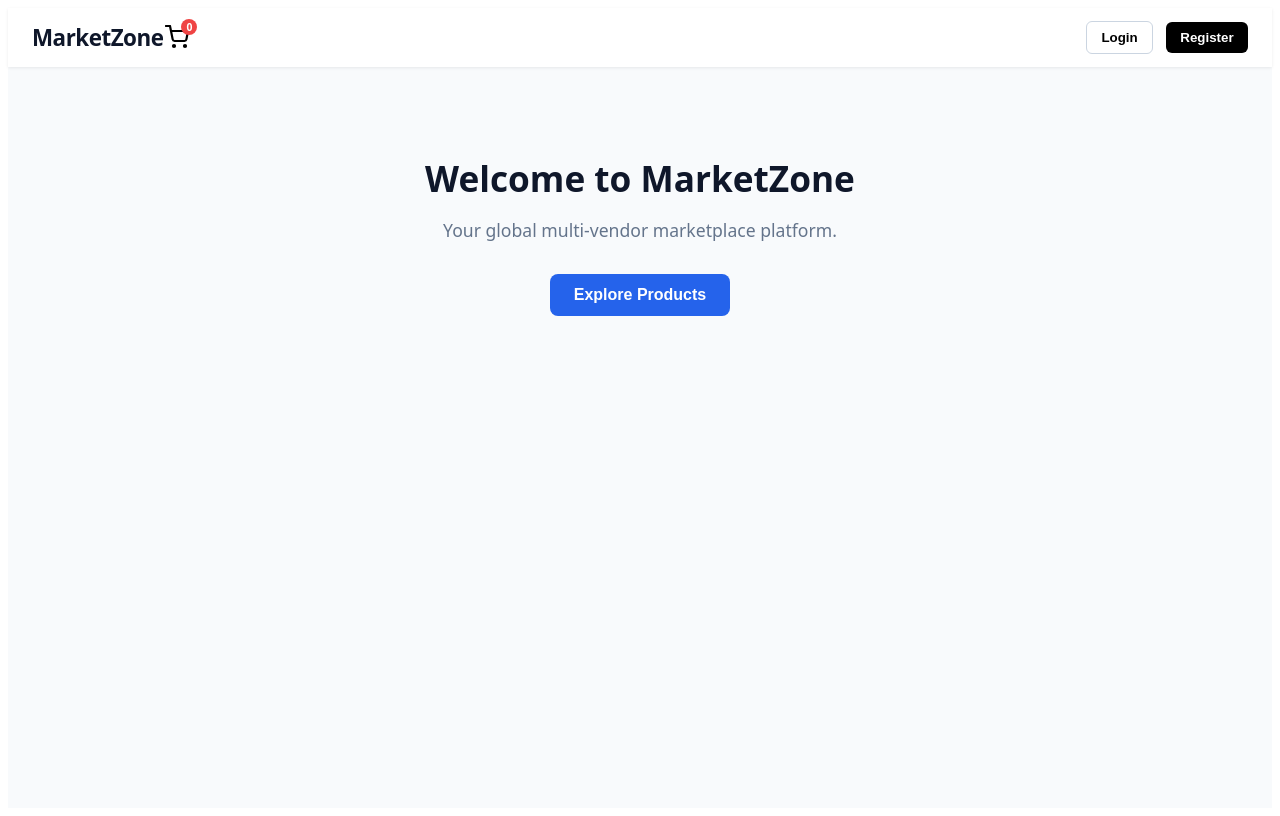
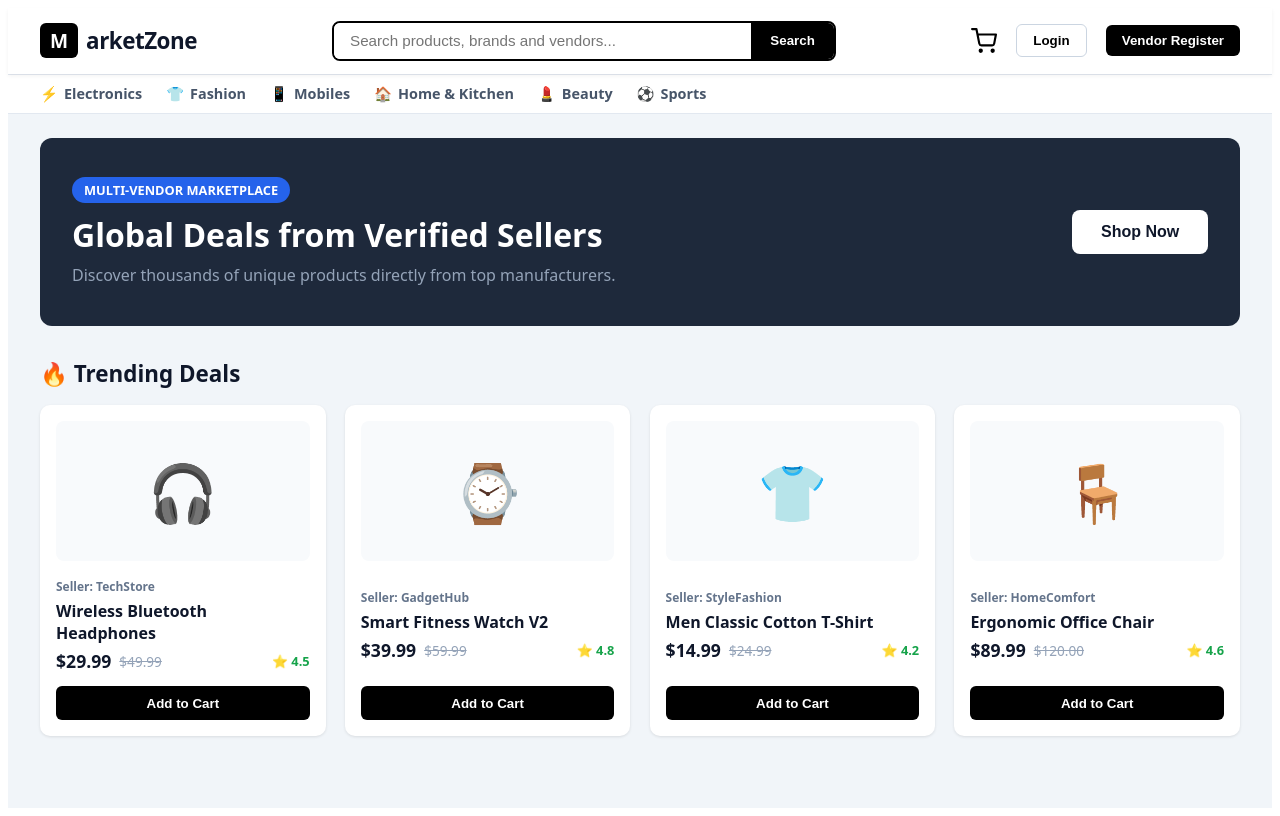
Before and after one commit to pateljabir786/MarketZone-Core, a Next.js app: page / in a window 1280 px wide. Built offline with nearby package versions, Linux system fonts and the light colour scheme.

Commit message:
Implement product categories and cart feature
Added cart functionality and product display with categories.

```diff
--- a/app/page.js
+++ b/app/page.js
@@ -1,44 +1,151 @@
+'use client';
+import { useState } from 'react';
+
 export default function Home() {
+  const [cartCount, setCartCount] = useState(0);
+
+  const categories = [
+    { name: 'Electronics', icon: '⚡' },
+    { name: 'Fashion', icon: '👕' },
+    { name: 'Mobiles', icon: '📱' },
+    { name: 'Home & Kitchen', icon: '🏠' },
+    { name: 'Beauty', icon: '💄' },
+    { name: 'Sports', icon: '⚽' },
+  ];
+
+  const products = [
+    { id: 1, title: 'Wireless Bluetooth Headphones', price: '$29.99', oldPrice: '$49.99', rating: '4.5', vendor: 'TechStore', image: '🎧' },
+    { id: 2, title: 'Smart Fitness Watch V2', price: '$39.99', oldPrice: '$59.99', rating: '4.8', vendor: 'GadgetHub', image: '⌚' },
+    { id: 3, title: 'Men Classic Cotton T-Shirt', price: '$14.99', oldPrice: '$24.99', rating: '4.2', vendor: 'StyleFashion', image: '👕' },
+    { id: 4, title: 'Ergonomic Office Chair', price: '$89.99', oldPrice: '$120.00', rating: '4.6', vendor: 'HomeComfort', image: '🪑' },
+  ];
+
+  const addToCart = () => {
+    setCartCount(cartCount + 1);
+  };
+
   return (
-    <div style={{ fontFamily: 'system-ui, sans-serif', minHeight: '100vh', backgroundColor: '#f8fafc', margin: 0 }}>
-      {/* Header / Navigation Bar */}
-      <nav style={{ display: 'flex', justifyContent: 'space-between', alignItems: 'center', padding: '0.8rem 1.5rem', backgroundColor: '#ffffff', boxShadow: '0 1px 3px rgba(0,0,0,0.08)' }}>
+    <div style={{ fontFamily: 'system-ui, sans-serif', minHeight: '100vh', backgroundColor: '#f1f5f9', margin: 0, color: '#0f172a' }}>
 
-        {/* Brand Logo with Integrated Cart Style */}
-        <div style={{ display: 'flex', alignItems: 'center', cursor: 'pointer' }}>
-          <span style={{ fontSize: '1.4rem', fontWeight: '900', color: '#0f172a', letterSpacing: '-0.5px' }}>
-            MarketZone
+      {/* 1. TOP HEADER & NAVBAR */}
+      <header style={{ backgroundColor: '#ffffff', boxShadow: '0 2px 4px rgba(0,0,0,0.05)', position: 'sticky', top: 0, zIndex: 50 }}>
+        <div style={{ maxWidth: '1200px', margin: '0 auto', padding: '0.8rem 1rem', display: 'flex', alignItems: 'center', justifyContent: 'space-between', gap: '1rem' }}>
+
+          {/* Logo with M Square Style */}
+          <div style={{ display: 'flex', alignItems: 'center', gap: '8px', cursor: 'pointer' }}>
+            <div style={{ backgroundColor: '#000000', color: '#ffffff', fontWeight: '900', fontSize: '1.2rem', padding: '4px 10px', borderRadius: '6px' }}>
+              M
+            </div>
+            <span style={{ fontSize: '1.4rem', fontWeight: '800', letterSpacing: '-0.5px' }}>
+              arketZone
             </span>
+          </div>
 
-          {/* Cart Icon Integrated with Logo */}
-          <div style={{ position: 'relative', display: 'inline-flex', alignItems: 'center', marginLeft: '2px' }}>
-            <svg width="24" height="24" viewBox="0 0 24 24" fill="none" stroke="#000000" strokeWidth="2.2" strokeLinecap="round" strokeLinejoin="round">
+          {/* Marketplace Search Bar */}
+          <div style={{ flex: 1, maxWidth: '500px', display: 'flex', border: '2px solid #000000', borderRadius: '8px', overflow: 'hidden' }}>
+            <input
+              type="text"
+              placeholder="Search products, brands and vendors..."
+              style={{ width: '100%', padding: '0.6rem 1rem', border: 'none', outline: 'none', fontSize: '0.95rem' }}
+            />
+            <button style={{ backgroundColor: '#000000', color: 'white', border: 'none', padding: '0 1.2rem', cursor: 'pointer', fontWeight: '600' }}>
+              Search
+            </button>
+          </div>
+
+          {/* Right Actions: Cart & Auth */}
+          <div style={{ display: 'flex', alignItems: 'center', gap: '1.2rem' }}>
+
+            {/* Cart Icon */}
+            <div style={{ position: 'relative', cursor: 'pointer', display: 'flex', alignItems: 'center' }}>
+              <svg width="26" height="26" viewBox="0 0 24 24" fill="none" stroke="#000000" strokeWidth="2" strokeLinecap="round" strokeLinejoin="round">
                 <circle cx="9" cy="21" r="1"></circle>
                 <circle cx="20" cy="21" r="1"></circle>
                 <path d="M1 1h4l2.68 13.39a2 2 0 0 0 2 1.61h9.72a2 2 0 0 0 2-1.61L23 6H6"></path>
               </svg>
-            <span style={{ position: 'absolute', top: '-6px', right: '-8px', backgroundColor: '#ef4444', color: 'white', fontSize: '0.65rem', fontWeight: 'bold', padding: '1px 5px', borderRadius: '50%' }}>
-              0
+              {cartCount > 0 && (
+                <span style={{ position: 'absolute', top: '-8px', right: '-10px', backgroundColor: '#ef4444', color: 'white', fontSize: '0.7rem', fontWeight: 'bold', padding: '2px 6px', borderRadius: '50%' }}>
+                  {cartCount}
                 </span>
+              )}
+            </div>
+
+            <button style={{ padding: '0.5rem 1rem', border: '1px solid #cbd5e1', borderRadius: '6px', background: 'white', fontWeight: '600', cursor: 'pointer' }}>
+              Login
+            </button>
+            <button style={{ padding: '0.5rem 1rem', borderRadius: '6px', background: '#000000', color: 'white', border: 'none', fontWeight: '600', cursor: 'pointer' }}>
+              Vendor Register
+            </button>
+          </div>
+        </div>
+      </header>
+
+      {/* 2. CATEGORIES BAR */}
+      <div style={{ backgroundColor: '#ffffff', borderTop: '1px solid #e2e8f0', borderBottom: '1px solid #e2e8f0' }}>
+        <div style={{ maxWidth: '1200px', margin: '0 auto', padding: '0.6rem 1rem', display: 'flex', gap: '1.5rem', overflowX: 'auto' }}>
+          {categories.map((cat, idx) => (
+            <div key={idx} style={{ display: 'flex', alignItems: 'center', gap: '6px', cursor: 'pointer', whiteSpace: 'nowrap', fontSize: '0.9rem', fontWeight: '600', color: '#475569' }}>
+              <span>{cat.icon}</span>
+              <span>{cat.name}</span>
+            </div>
+          ))}
         </div>
       </div>
 
-        {/* Right Side: Auth Buttons */}
-        <div style={{ display: 'flex', alignItems: 'center', gap: '0.8rem' }}>
-          <button style={{ padding: '0.5rem 0.9rem', border: '1px solid #cbd5e1', borderRadius: '6px', background: 'white', fontWeight: '600', cursor: 'pointer' }}>Login</button>
-          <button style={{ padding: '0.5rem 0.9rem', borderRadius: '6px', background: '#000000', color: 'white', border: 'none', fontWeight: '600', cursor: 'pointer' }}>Register</button>
+      <main style={{ maxWidth: '1200px', margin: '1.5rem auto', padding: '0 1rem' }}>
+
+        {/* 3. HERO PROMO BANNER */}
+        <div style={{ backgroundColor: '#1e293b', color: 'white', borderRadius: '12px', padding: '2.5rem 2rem', marginBottom: '2rem', display: 'flex', justifyContent: 'space-between', alignItems: 'center', flexWrap: 'wrap', gap: '1rem' }}>
+          <div>
+            <span style={{ backgroundColor: '#2563eb', padding: '4px 12px', borderRadius: '20px', fontSize: '0.8rem', fontWeight: 'bold', textTransform: 'uppercase' }}>
+              Multi-Vendor Marketplace
+            </span>
+            <h1 style={{ fontSize: '2rem', margin: '0.8rem 0 0.5rem', fontWeight: '800' }}>
+              Global Deals from Verified Sellers
+            </h1>
+            <p style={{ color: '#94a3b8', margin: 0, fontSize: '1rem' }}>
+              Discover thousands of unique products directly from top manufacturers.
+            </p>
           </div>
-      </nav>
+          <button style={{ padding: '0.8rem 1.8rem', backgroundColor: '#ffffff', color: '#0f172a', border: 'none', borderRadius: '8px', fontWeight: '700', cursor: 'pointer', fontSize: '1rem' }}>
+            Shop Now
+          </button>
+        </div>
 
-      {/* Hero Section */}
-      <main style={{ textAlign: 'center', padding: '4rem 1rem' }}>
-        <h1 style={{ fontSize: '2.2rem', color: '#0f172a', marginBottom: '1rem', fontWeight: '800' }}>Welcome to MarketZone</h1>
-        <p style={{ fontSize: '1.1rem', color: '#64748b', maxWidth: '600px', margin: '0 auto 2rem' }}>
-          Your global multi-vendor marketplace platform.
-        </p>
-        <button style={{ padding: '0.75rem 1.5rem', fontSize: '1rem', fontWeight: '600', borderRadius: '8px', background: '#2563eb', color: 'white', border: 'none', cursor: 'pointer' }}>
-          Explore Products
+        {/* 4. FEATURED PRODUCTS GRID */}
+        <h2 style={{ fontSize: '1.4rem', fontWeight: '800', marginBottom: '1rem', color: '#0f172a' }}>
+          🔥 Trending Deals
+        </h2>
+
+        <div style={{ display: 'grid', gridTemplateColumns: 'repeat(auto-fill, minmax(240px, 1fr))', gap: '1.2rem' }}>
+          {products.map((item) => (
+            <div key={item.id} style={{ backgroundColor: '#ffffff', borderRadius: '10px', padding: '1rem', boxShadow: '0 1px 3px rgba(0,0,0,0.1)', display: 'flex', flexDirection: 'column', justifyContent: 'space-between' }}>
+
+              <div style={{ backgroundColor: '#f8fafc', borderRadius: '8px', height: '140px', display: 'flex', alignItems: 'center', justifyContent: 'center', fontSize: '3.5rem', marginBottom: '0.8rem' }}>
+                {item.image}
+              </div>
+
+              <div>
+                <span style={{ fontSize: '0.75rem', color: '#64748b', fontWeight: '600' }}>Seller: {item.vendor}</span>
+                <h3 style={{ fontSize: '1rem', fontWeight: '700', margin: '0.3rem 0', color: '#0f172a' }}>{item.title}</h3>
+
+                <div style={{ display: 'flex', alignItems: 'center', gap: '0.5rem', marginBottom: '0.8rem' }}>
+                  <span style={{ fontSize: '1.1rem', fontWeight: '800', color: '#0f172a' }}>{item.price}</span>
+                  <span style={{ fontSize: '0.85rem', color: '#94a3b8', textDecoration: 'line-through' }}>{item.oldPrice}</span>
+                  <span style={{ fontSize: '0.8rem', color: '#16a34a', fontWeight: '700', marginLeft: 'auto' }}>⭐ {item.rating}</span>
+                </div>
+              </div>
+
+              <button
+                onClick={addToCart}
+                style={{ width: '100%', padding: '0.6rem', backgroundColor: '#000000', color: 'white', border: 'none', borderRadius: '6px', fontWeight: '600', cursor: 'pointer' }}
+              >
+                Add to Cart
               </button>
+            </div>
+          ))}
+        </div>
+
       </main>
     </div>
   );
```
Lines whose indentation alone changed are shown as unchanged.
